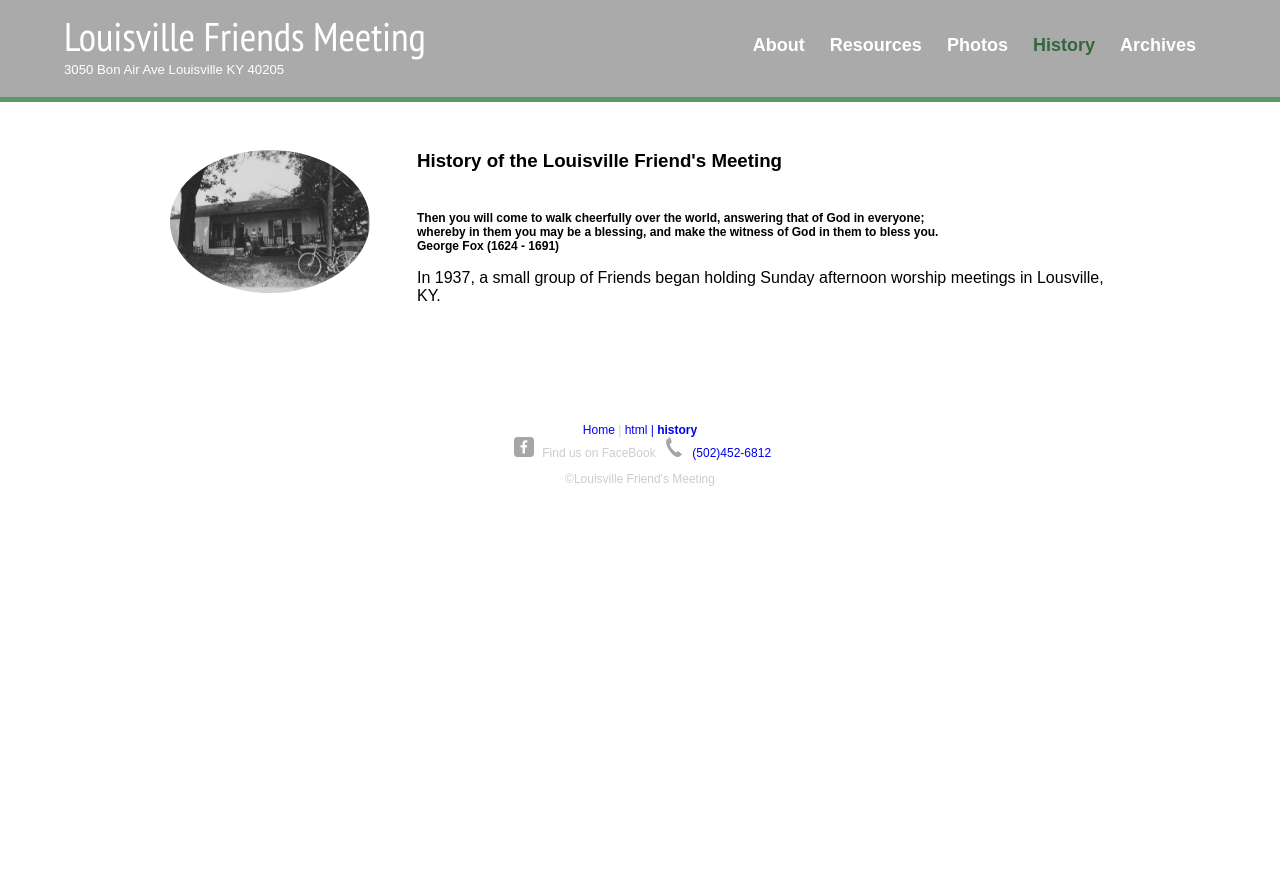
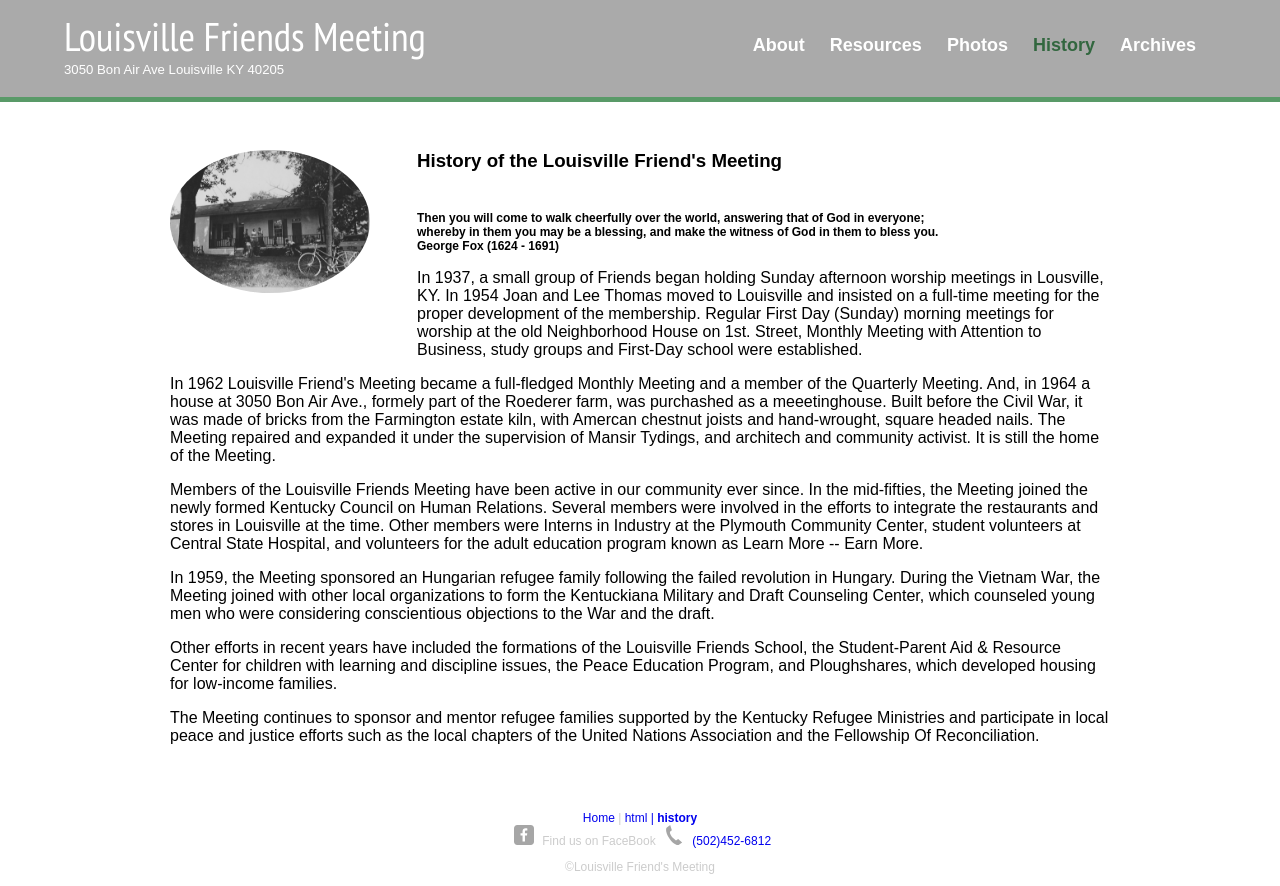
Before and after one commit to dklaphaak/LouisvilleFriends, a plain HTML site: page html/history/index.html in a window 1280 px wide. Before the commit the page ends 800 px from the top, so only its background shows below. Drawn offline with Linux system fonts and the light colour scheme.

Commit message:
adding new history page changes

```diff
--- a/html/history/index.html
+++ b/html/history/index.html
@@ -71,10 +71,21 @@ George Fox (1624 - 1691)</blockquote>
 
 <div id="body">
 <p>
-In 1937, a small group of Friends began holding Sunday afternoon worship meetings in Lousville, KY. <br>
+In 1937, a small group of Friends began holding Sunday afternoon worship meetings in Lousville, KY. In 1954 Joan and Lee Thomas moved to Louisville and insisted on a full-time meeting for the proper development of the membership. Regular First Day (Sunday) morning meetings for worship at the old Neighborhood House on 1st. Street, Monthly Meeting with Attention to Business, study groups and First-Day school were established.</p>
+<p>
+  In 1962 Louisville Friend's Meeting became a full-fledged Monthly Meeting and a member of the Quarterly Meeting. And, in 1964 a house at 3050 Bon Air Ave., formely part of the Roederer farm, was purchashed as a meeetinghouse. Built before the Civil War, it was made of bricks from the Farmington estate kiln, with Amercan chestnut joists and hand-wrought, square headed nails. The Meeting repaired and expanded it under the supervision of Mansir Tydings, and architech and community activist. It is still the home of the Meeting.
+
+</p>
+
+<p>Members of the Louisville Friends Meeting have been active in our community ever since. In the mid-fifties, the Meeting joined the newly formed Kentucky Council on Human Relations. Several members were involved in the efforts to integrate the restaurants and stores in Louisville at the time. Other members were Interns in Industry at the Plymouth Community Center, student volunteers at Central State Hospital, and volunteers for the adult education program known as Learn More -- Earn More. </p>
+
+<p>In 1959, the Meeting sponsored an Hungarian refugee family following the failed revolution in Hungary. During the Vietnam War, the Meeting joined with other local organizations to form the Kentuckiana Military and Draft Counseling Center, which counseled young men who were considering conscientious objections to the War and the draft.</p>
+
+<p>Other efforts in recent years have included the formations of the Louisville Friends School, the Student-Parent Aid &amp; Resource Center for children with learning and discipline issues, the Peace Education Program, and Ploughshares, which developed housing for low-income families. </p>
+
+<p>The Meeting continues to sponsor and mentor refugee families supported by the Kentucky Refugee Ministries and participate in local peace and justice efforts such as the local chapters of the United Nations Association and the Fellowship Of Reconciliation.</p>
 
 
-</p>
 </div> <!--end of body div -->
 
       </section>
```
